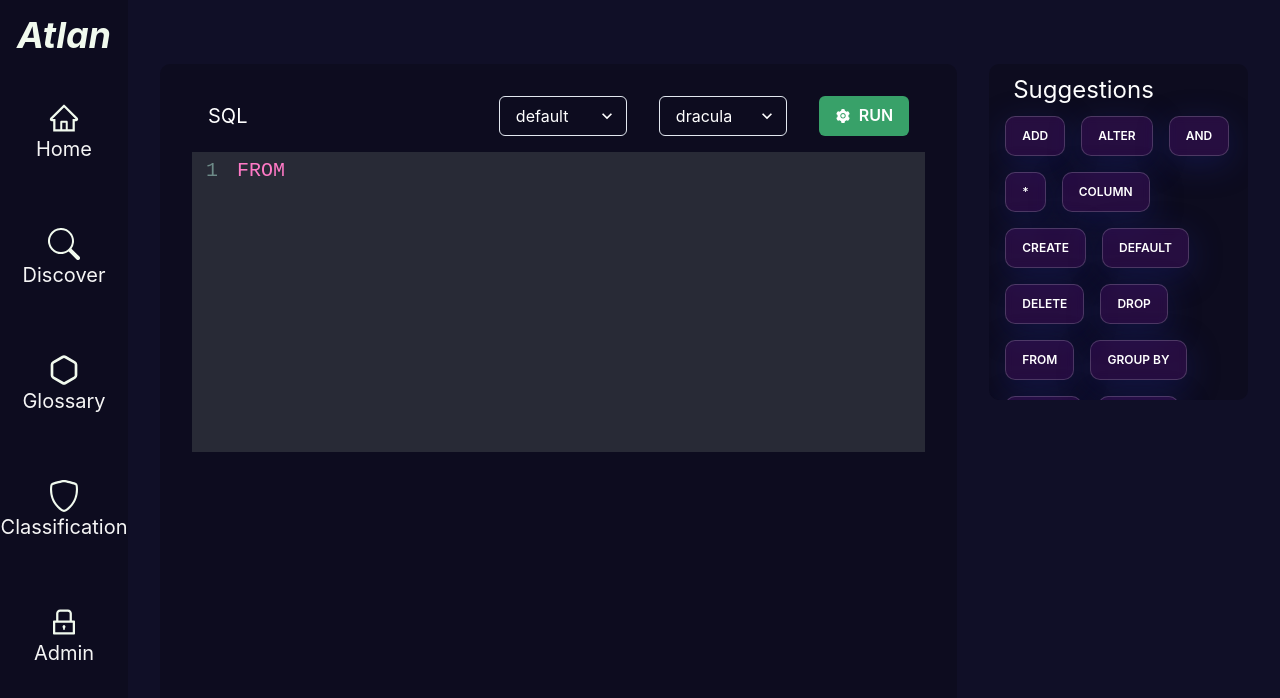
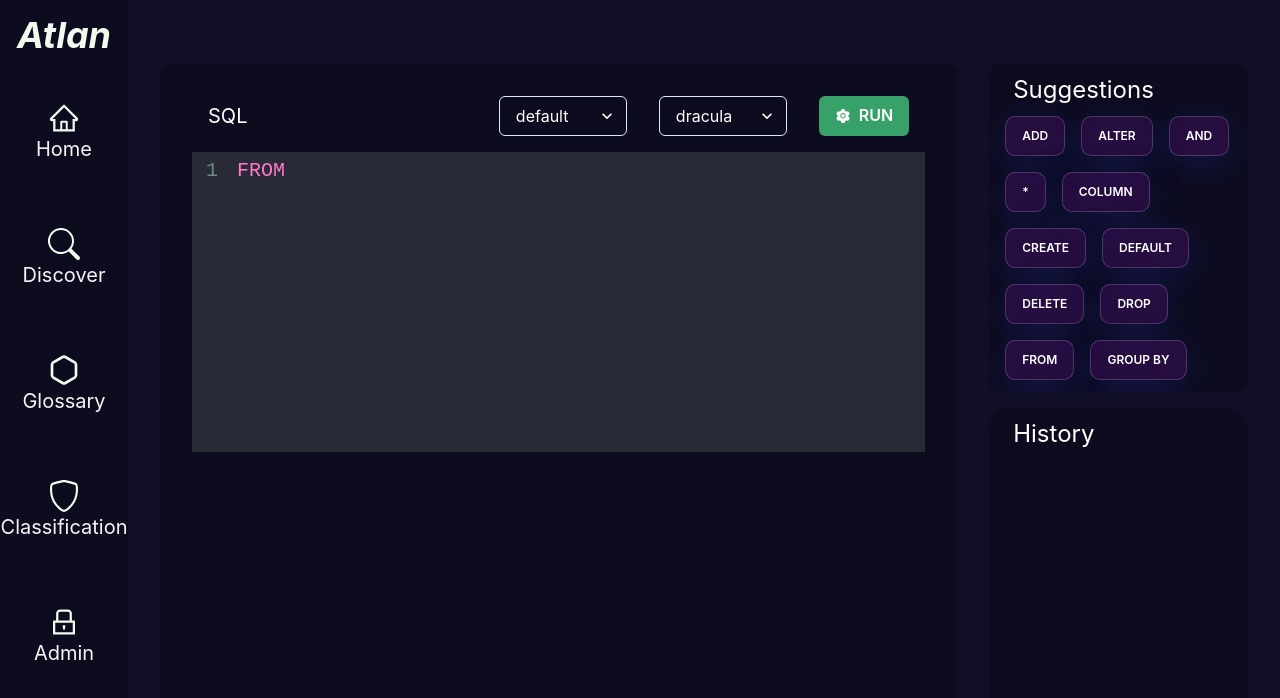
Before and after one commit to iamshubhankarkhare/sql-editor, a React (Create React App) app: page / in a window 1280 px wide. Shown: the top 698 px of the page. Built offline with nearby package versions, Linux system fonts and the light colour scheme.

Commit message:
add history box

```diff
--- /dev/null
+++ b/src/components/historyBox.js
@@ -0,0 +1,51 @@
+import React, { useEffect, useState } from 'react';
+import { Button, Flex, SimpleGrid, Text } from '@chakra-ui/react';
+import glassmorphismProps from '../styles/glassmorphismProps';
+
+const HistoryBox = React.memo(({ queries, setQueries, handleClick }) => {
+  useEffect(() => {
+    if (queries.length === 0) {
+      const hist = localStorage.getItem('history');
+      console.log(hist);
+      if (hist) {
+        const newQueries = hist.split(',');
+        setQueries([...queries, ...newQueries]);
+      }
+    } else localStorage.setItem('history', queries);
+  }, [queries]);
+  return (
+    <Flex
+      bg="bg.primary"
+      w="100%"
+      borderRadius="20px"
+      p="2"
+      h="50%"
+      mt="2"
+      direction="column"
+      overflow="auto"
+    >
+      <Text color="white" fontSize="2xl" w="100%" px="4">
+        History
+      </Text>
+      {queries
+        .slice(-5)
+        .map((query, i) => (
+          <Button
+            key={i}
+            mx="2"
+            my="2"
+            fontSize="xs"
+            {...glassmorphismProps}
+            color="white"
+            onClick={() => handleClick(query)}
+            _hover={{ backgroundColor: 'bg.tertiary' }}
+          >
+            {query.substring(0, Math.min(30, query.length))}
+            {`${query.length >= 30 ? '...' : ''}`}
+          </Button>
+        ))
+        .reverse()}
+    </Flex>
+  );
+});
+export default HistoryBox;
--- a/src/components/suggestionBox.js
+++ b/src/components/suggestionBox.js
@@ -33,6 +33,7 @@ function SuggestionBox({ handleClick }) {
       borderRadius="10px"
       flexWrap="wrap"
       p="2"
+      mb="2"
       overflow="auto"
     >
       <Text color="white" fontSize="2xl" w="100%" px="4">
--- a/src/pages/playgroud.js
+++ b/src/pages/playgroud.js
@@ -1,12 +1,14 @@
 import React, { useState } from 'react';
 import Editor from '../components/editor';
 import SuggestionBox from '../components/suggestionBox';
+import HistoryBox from '../components/historyBox';
 import { Button, Flex, SimpleGrid, Text } from '@chakra-ui/react';
 import Navigations from '../components/navigations';
 import { isMobile } from 'react-device-detect';
 
 function Playgroud() {
   const [suggestions, setSuggestions] = useState('FROM');
+  const [queries, setQueries] = useState([]);
   const handleClick = (text) => {
     setSuggestions(text);
   };
@@ -38,6 +40,11 @@ function Playgroud() {
             w="30vw"
           >
             <SuggestionBox handleClick={handleClick} />
+            <HistoryBox
+              queries={queries}
+              setQueries={setQueries}
+              handleClick={handleClick}
+            />
           </Flex>
         )}
       </Flex>
```
Also changed, not shown: src/components/navbar.js (added, +33 -0 lines).
